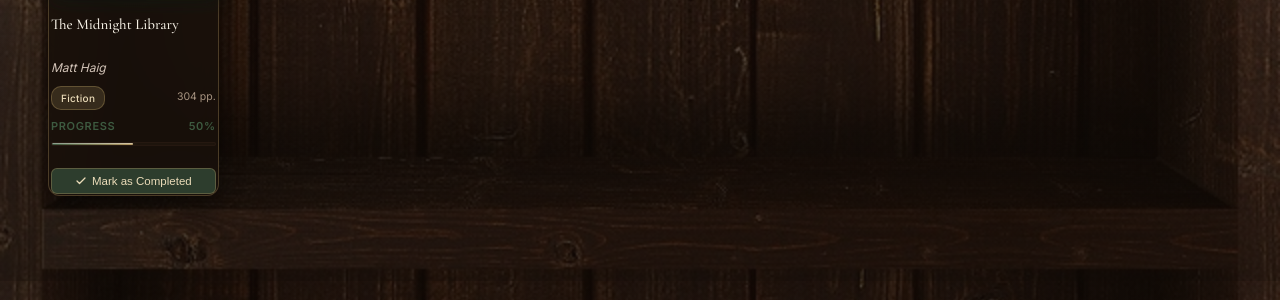
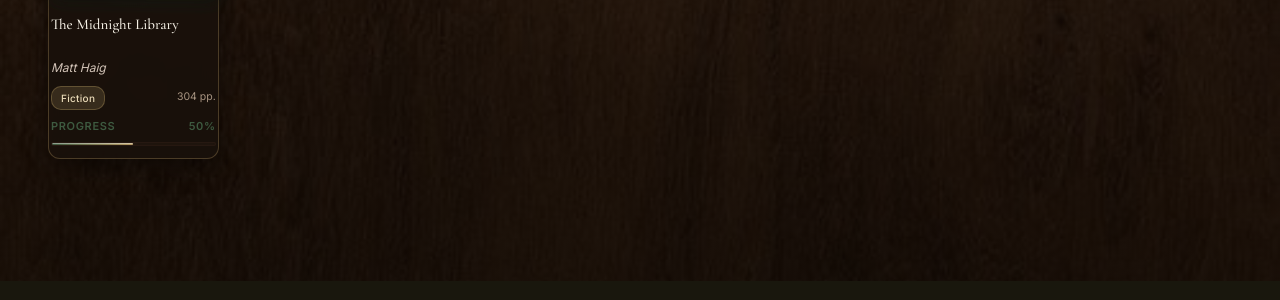
Before and after one commit to prakasita05/BookVerse, a Flask app: page /library in a window 1280 px wide. Shown: the part 519-819 px from the top of the page. Run offline with Flask 3, Linux system fonts and the light colour scheme; data comes from the database, SQL or seed files in the repository; both versions use the stored data as it was after the commit; data that the repository does not hold is empty.

Commit message:
Update BookVerse library design

```diff
--- a/app.py
+++ b/app.py
@@ -636,13 +636,19 @@ def api_toggle_wishlist():
             db.func.lower(Book.author) == author.lower()
         ).first()
         if not book:
+            def _parse_safe_int(val):
+                try:
+                    return int(val) if val is not None else None
+                except (ValueError, TypeError):
+                    return None
+
             book = Book(
                 title=title,
                 author=author,
                 cover=data.get("cover") or None,
                 genre=data.get("genre") or "Fiction",
-                pages=int(data.get("pages")) if data.get("pages") else None,
-                publication_year=int(data.get("publication_year")) if data.get("publication_year") else None,
+                pages=_parse_safe_int(data.get("pages")),
+                publication_year=_parse_safe_int(data.get("publication_year")),
                 description=data.get("description") or "",
                 publisher=data.get("publisher") or None,
                 isbn=data.get("isbn") or None
--- a/static/css/library.css
+++ b/static/css/library.css
@@ -1,13 +1,14 @@
 /* ============================================================
    BOOKVERSE — MY LIBRARY SPECIFIC STYLESHEET
    Dark walnut wood background texture strictly scoped to .my-library-page
+   Uses BGWOOD.jpg exclusively on the My Library page
    ============================================================ */
 
 body.my-library-page {
   background-color: #120b06;
   background-image:
     linear-gradient(180deg, rgba(14, 9, 5, 0.72) 0%, rgba(20, 13, 8, 0.62) 40%, rgba(14, 9, 5, 0.78) 100%),
-    url('/static/images/bookshelf_wood.jpg');
+    url('/static/images/BGWOOD.jpg');
   background-size: cover;
   background-position: center top;
   background-repeat: no-repeat;
--- a/static/js/library.js
+++ b/static/js/library.js
@@ -151,7 +151,6 @@
     const pagesRead = book.current_page || Math.round((progress / 100) * (book.pages || 0));
 
     let progressBarHtml = '';
-    let completeBtnHtml = '';
     if (book.status === 'reading') {
       progressBarHtml = `
         <div class="reading-progress" style="margin-top: 8px;">
@@ -164,25 +163,12 @@
           </div>
         </div>
       `;
-      completeBtnHtml = `
-        <button type="button" class="btn-card-complete" onclick="event.stopPropagation(); quickCompleteBook(${book.id})" title="Mark this volume as completed">
-          <svg width="12" height="12" viewBox="0 0 24 24" fill="none" stroke="currentColor" stroke-width="2.5" stroke-linecap="round" stroke-linejoin="round" aria-hidden="true"><polyline points="20 6 9 17 4 12"></polyline></svg>
-          <span>Mark as Completed</span>
-        </button>
-      `;
     } else if (book.status === 'completed') {
       progressBarHtml = `
         <div style="margin-top: 8px; font-size: 11px; color: #63996E; font-weight: 600; display: flex; align-items: center; gap: 4px;">
           <svg width="12" height="12" viewBox="0 0 24 24" fill="none" stroke="currentColor" stroke-width="2.5" stroke-linecap="round" stroke-linejoin="round" aria-hidden="true"><polyline points="20 6 9 17 4 12"></polyline></svg>
           <span>Finished</span>
         </div>
-      `;
-    } else if (book.status === 'want-to-read') {
-      completeBtnHtml = `
-        <button type="button" class="btn-card-complete" onclick="event.stopPropagation(); quickCompleteBook(${book.id})" title="Mark this volume as completed">
-          <svg width="12" height="12" viewBox="0 0 24 24" fill="none" stroke="currentColor" stroke-width="2.5" stroke-linecap="round" stroke-linejoin="round" aria-hidden="true"><polyline points="20 6 9 17 4 12"></polyline></svg>
-          <span>Mark as Completed</span>
-        </button>
       `;
     }
 
@@ -276,7 +262,6 @@
             ${pages}
           </div>
           ${progressBarHtml}
-          ${completeBtnHtml}
         </div>
       </div>
     `;
```
Also changed, not shown: static/js/book-detail.js (+0 -13 lines), templates/book_detail.html (+0 -7 lines), bookverse.db.
